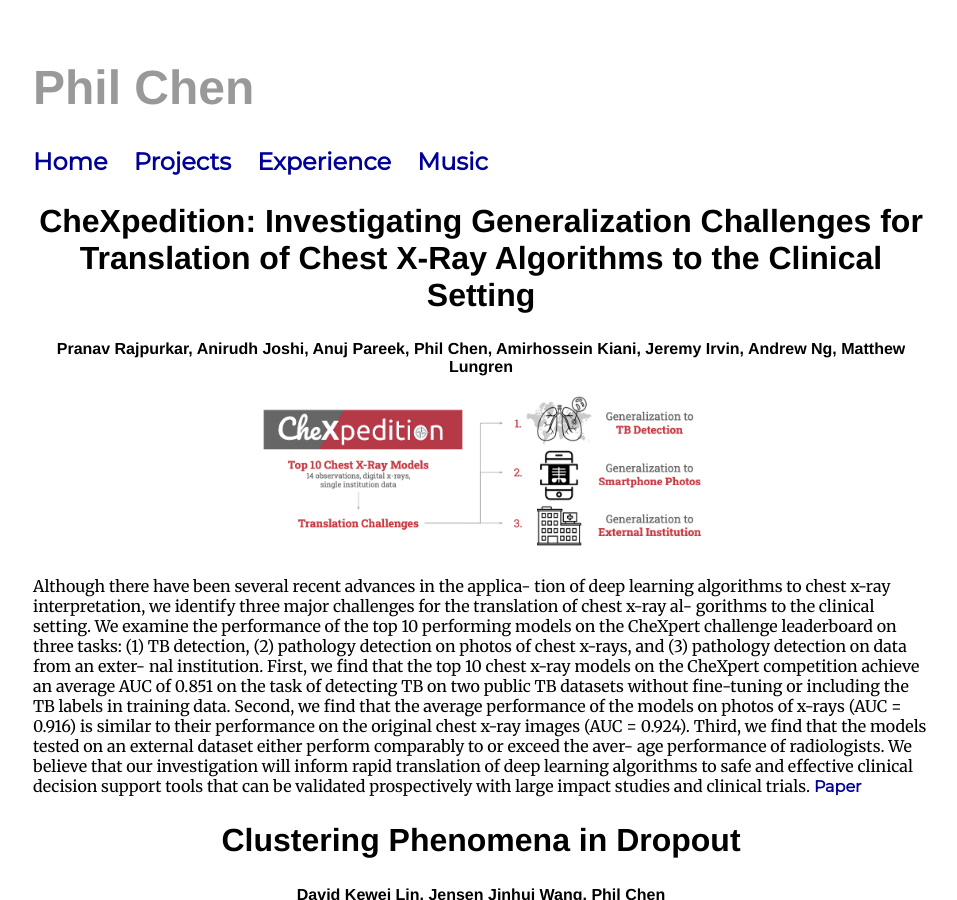
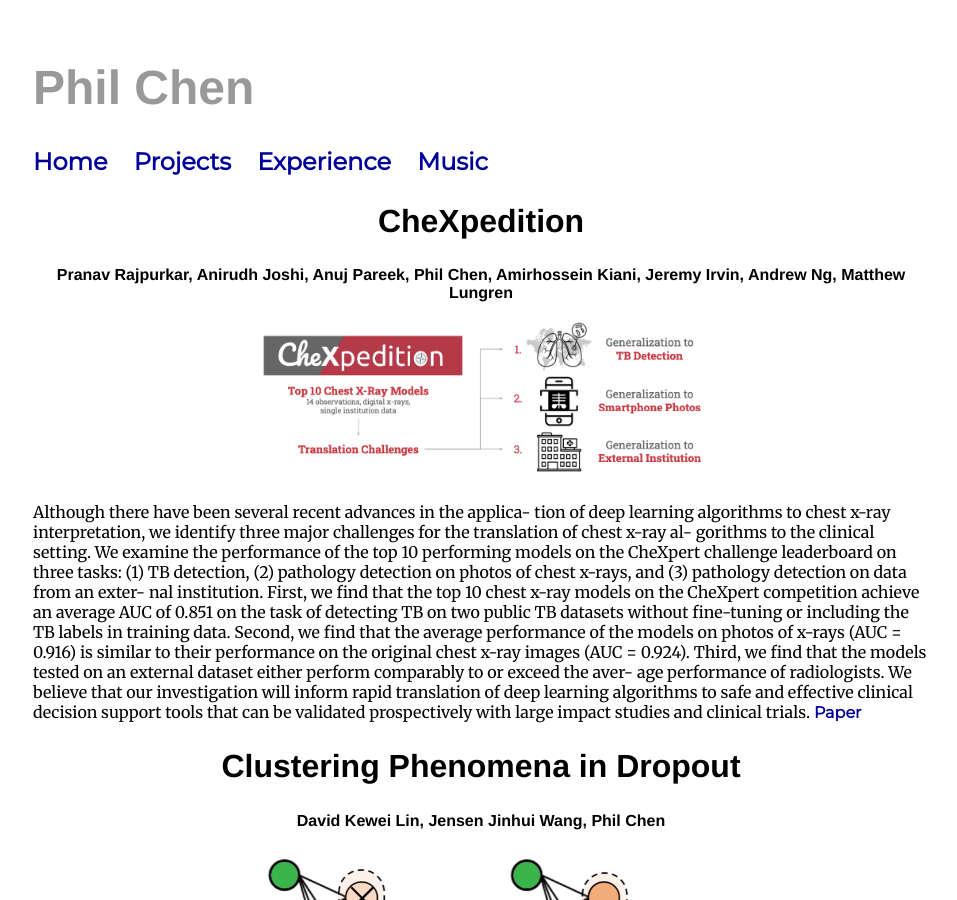
Before and after one commit to philhchen/philhchen.github.io, a Jekyll site: the page built from projects/index.html, in a window 1280 px wide and 900 px high. Shown: the whole window, without its empty margins (159-1116 px from the left). Built offline with Jekyll 4.4.1, drawn with Linux system fonts in a browser that asks for light colours.

Commit message:
Update index.html

```diff
--- a/projects/index.html
+++ b/projects/index.html
@@ -5,7 +5,7 @@
 <div class=projects>
 	<body>
 		<center>
-			<h2>CheXpedition: Investigating Generalization Challenges for Translation of Chest X-Ray Algorithms to the Clinical Setting</h2>
+			<h2>CheXpedition</h2>
 			<h3>Pranav Rajpurkar, Anirudh Joshi, Anuj Pareek, Phil Chen, Amirhossein Kiani, Jeremy Irvin, Andrew Ng, Matthew Lungren</h3>
 		</center>
 		<p>
```
